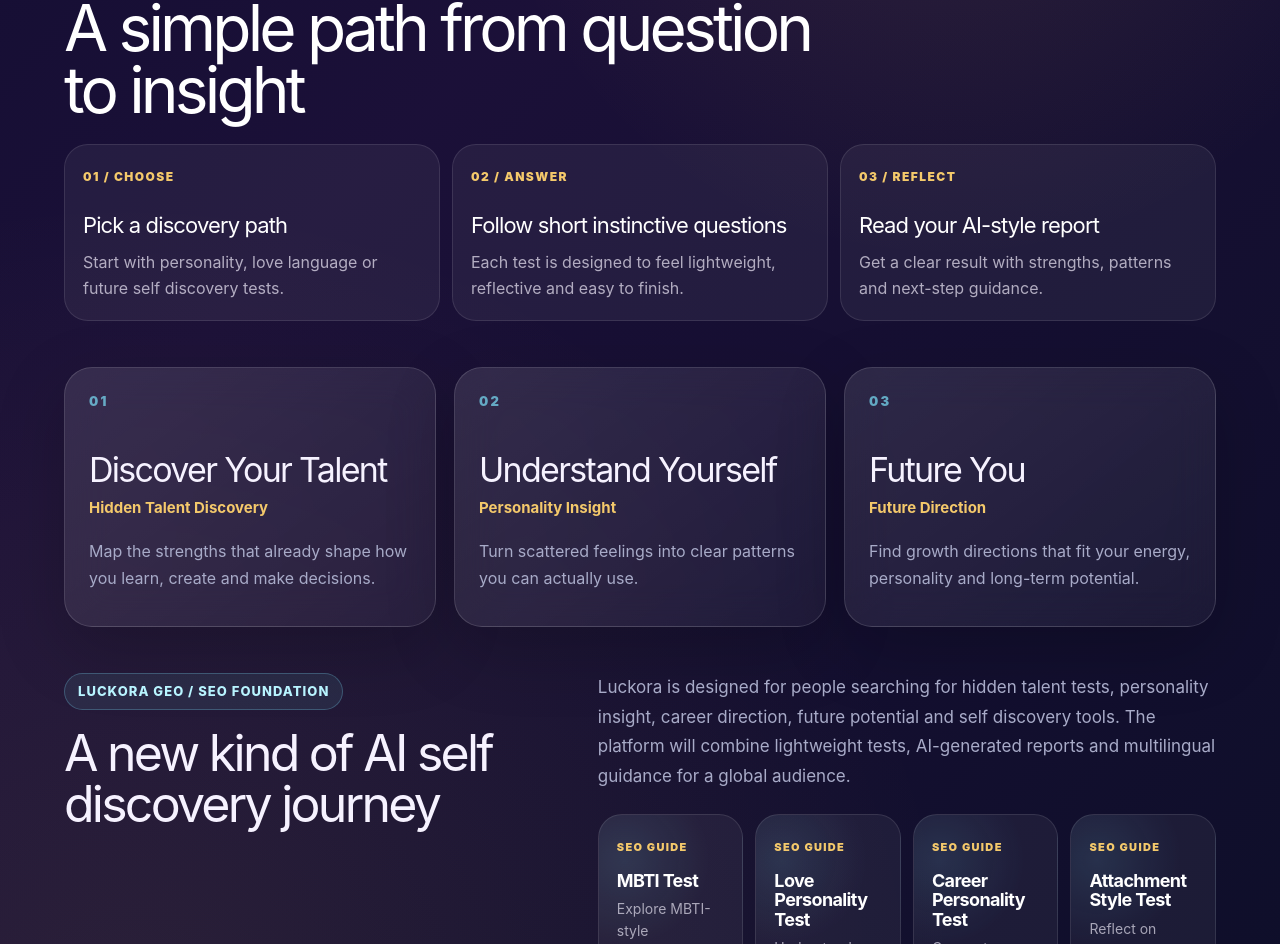
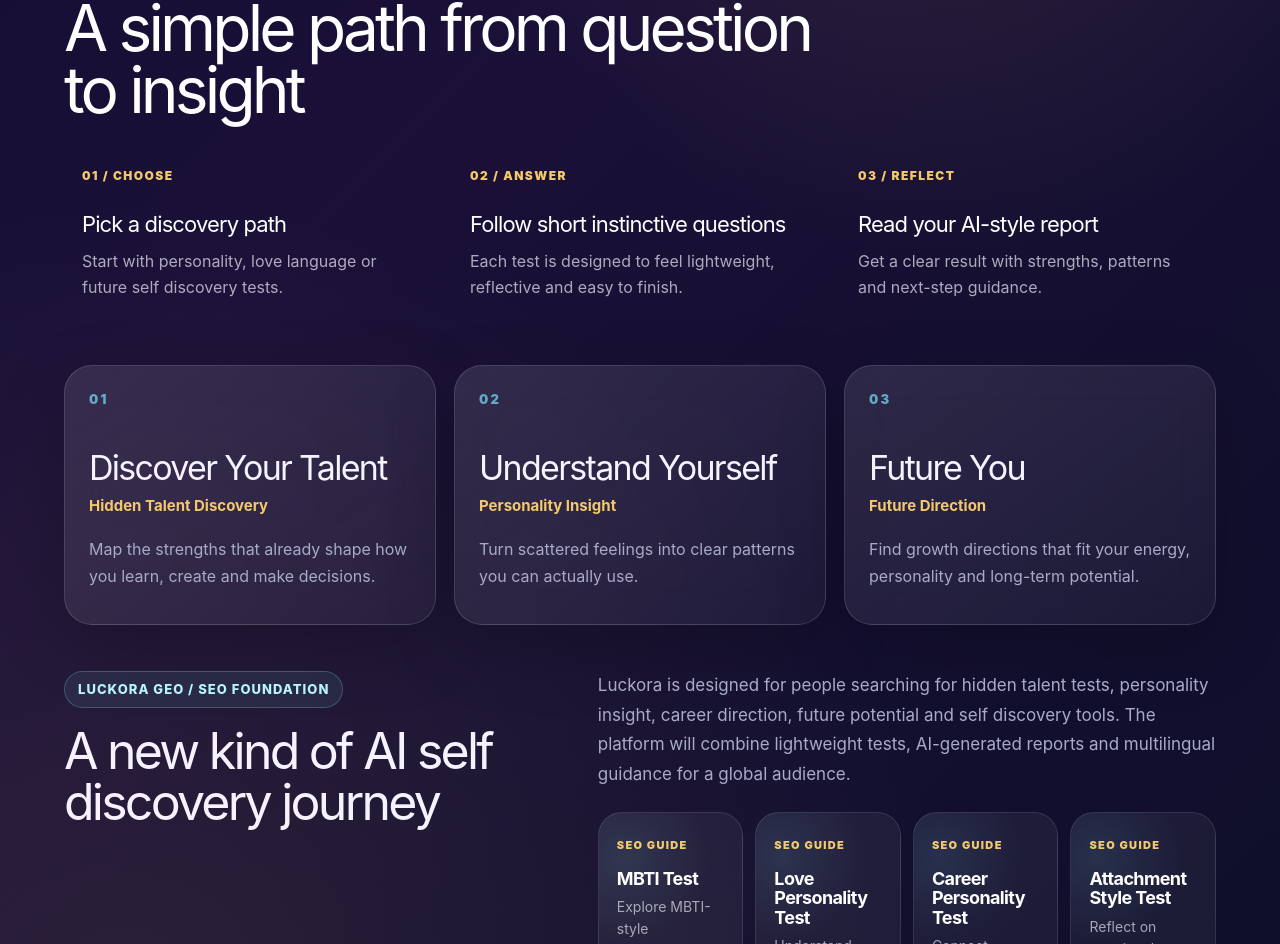
Before and after one commit to gegegwu/luckora-global, a Next.js app in the folder luckora-global/: page / in a window 1280 px wide. Shown: the part 1735-2679 px from the top of the page. Built offline with nearby package versions, Linux system fonts and the light colour scheme; no server answers.

Commit message:
Remove how step card frames

```diff
--- a/luckora-global/app/globals.css
+++ b/luckora-global/app/globals.css
@@ -1035,10 +1035,10 @@
 
 .how-grid article {
   min-height: 168px;
-  border: 1px solid rgba(255, 255, 255, 0.1);
-  border-radius: 24px;
+  border: 0;
+  border-radius: 0;
   padding: 18px;
-  background: rgba(255, 255, 255, 0.055);
+  background: transparent;
 }
 
 .how-grid span {
```
